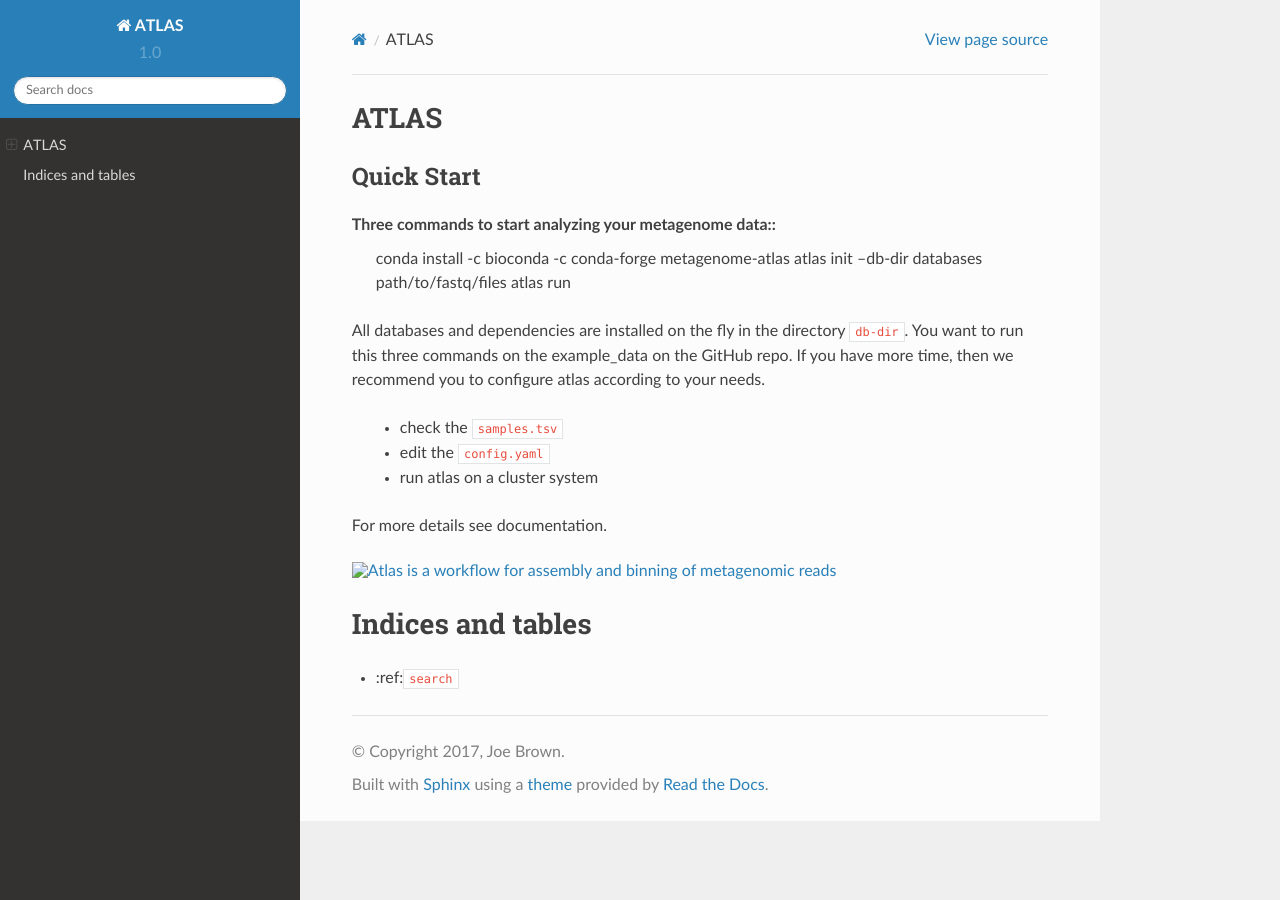
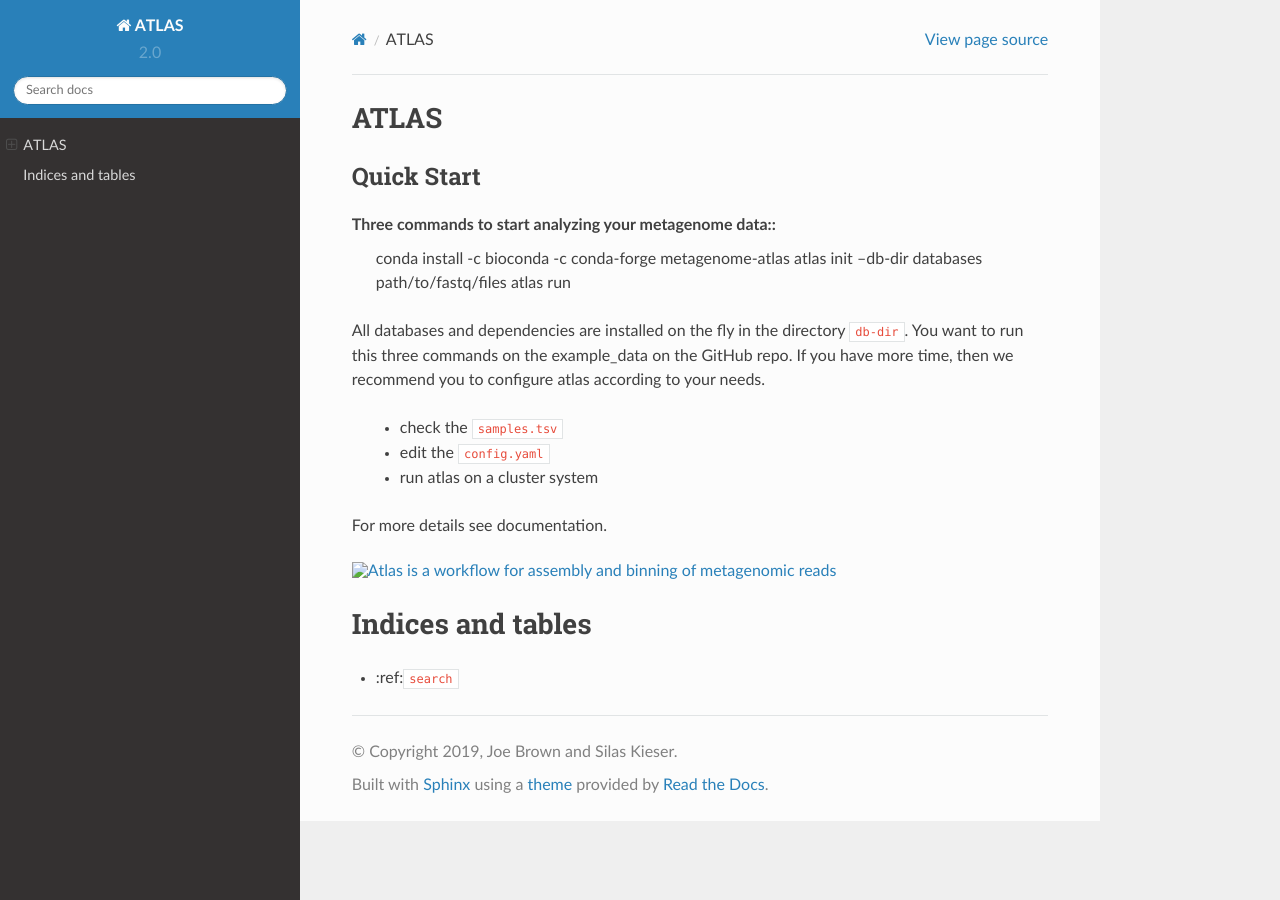
Before and after one commit to metagenome-atlas/atlas, a Sphinx documentation site: the page built from docs/index.rst, in a window 1280 px wide. Built offline with Sphinx 7.4.7 and the Read the Docs theme 2.0.0, drawn with Linux system fonts in a browser that asks for light colours.

Commit message:
Update conf.py

```diff
--- a/docs/conf.py
+++ b/docs/conf.py
@@ -50,17 +50,17 @@
 
 # General information about the project.
 project = 'ATLAS'
-copyright = '2017, Joe Brown'
-author = 'Joe Brown'
+copyright = '2019, Joe Brown and Silas Kieser'
+author = 'Joe Brown and Silas Kieser'
 
 # The version info for the project you're documenting, acts as replacement for
 # |version| and |release|, also used in various other places throughout the
 # built documents.
 #
 # The short X.Y version.
-version = '1.0'
+version = '2.0'
 # The full version, including alpha/beta/rc tags.
-release = '1.0a'
+release = '2.0'
 
 # The language for content autogenerated by Sphinx. Refer to documentation
 # for a list of supported languages.
```
